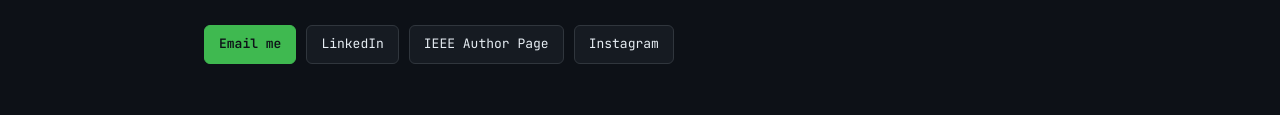
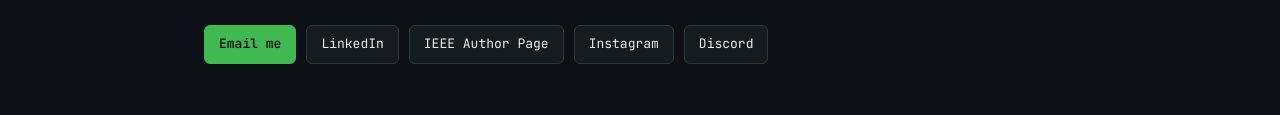
Before and after one commit to sryerram05/Resume, a plain HTML site: page index.html in a window 1280 px wide. Shown: the part 393-508 px from the top of the page. Drawn offline with Linux system fonts and the light colour scheme.

Commit message:
Add Discord link to contact section

```diff
--- a/index.html
+++ b/index.html
@@ -144,6 +144,9 @@
       <a class="btn" href="https://www.linkedin.com/in/siddarthreddy-yerram-ba6362379" target="_blank" rel="noopener">LinkedIn</a>
       <a class="btn" href="https://ieeexplore.ieee.org/author/592795299827978" target="_blank" rel="noopener">IEEE Author Page</a>
       <a class="btn" href="https://www.instagram.com/sid.darthvader05" target="_blank" rel="noopener">Instagram</a>
+      <a class="btn" href="https://discordapp.com/users/1180978650544341022" target="_blank" rel="noopener">Discord</a>
+
+
       <!-- <a class="btn" href="https://github.com/YOUR-USERNAME" target="_blank" rel="noopener">GitHub</a> -->
     </div>
   </header>
```
